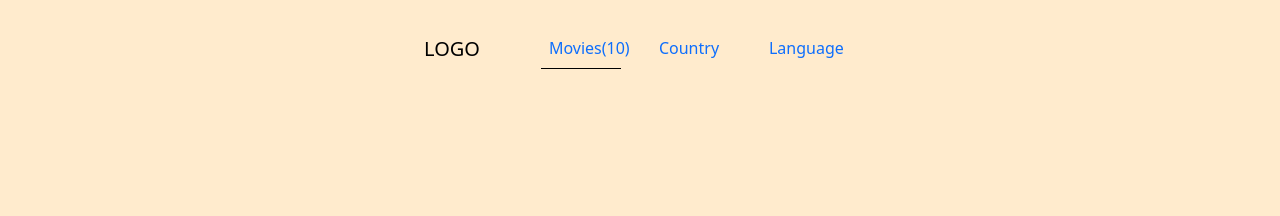
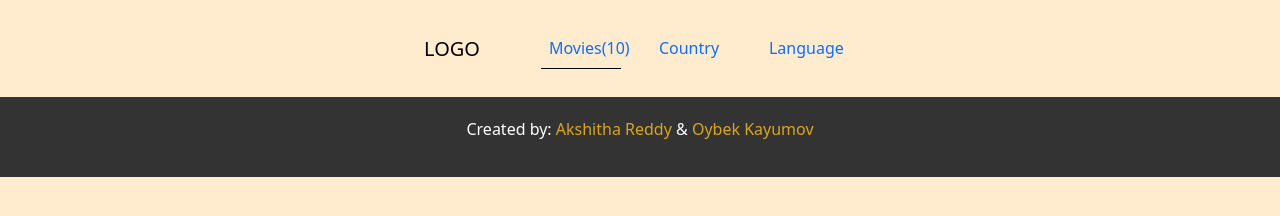
Before and after one commit to AkshithaReddy1899/movie-app, a website built with webpack: page src/index.html in a window 1280 px wide. Built offline with nearby package versions, Linux system fonts and the light colour scheme.

Commit message:
add footer

```diff
--- a/src/index.html
+++ b/src/index.html
@@ -32,7 +32,14 @@
     </nav>
   </header>
   <main></main>
-  <footer></footer>
+  <footer class="footer">
+    <p>
+      Created by:
+      <span><a href="https://www.linkedin.com/in/akshitha-reddy-716944198/
+">Akshitha Reddy</a></span>
+      & <span><a href="https://www.linkedin.com/in/oybek-kayumov-54a8485b/">Oybek Kayumov</a></span>
+  </p>
+  </footer>
   <script src="https://cdn.jsdelivr.net/npm/bootstrap@5.0.2/dist/js/bootstrap.bundle.min.js" integrity="sha384-MrcW6ZMFYlzcLA8Nl+NtUVF0sA7MsXsP1UyJoMp4YLEuNSfAP+JcXn/tWtIaxVXM" crossorigin="anonymous"></script>
 </body>
 </html>
--- a/src/style.css
+++ b/src/style.css
@@ -39,6 +39,17 @@ header {
   border-bottom: 1px solid black;
 }
 
+footer {
+  color: #fff;
+  background-color: #333;
+  text-align: center;
+  padding: 20px;
+}
+
+p a {
+  color: #daa520;
+}
+
 @media screen and (min-width: 1000px) {
   header {
     display: flex;
```
